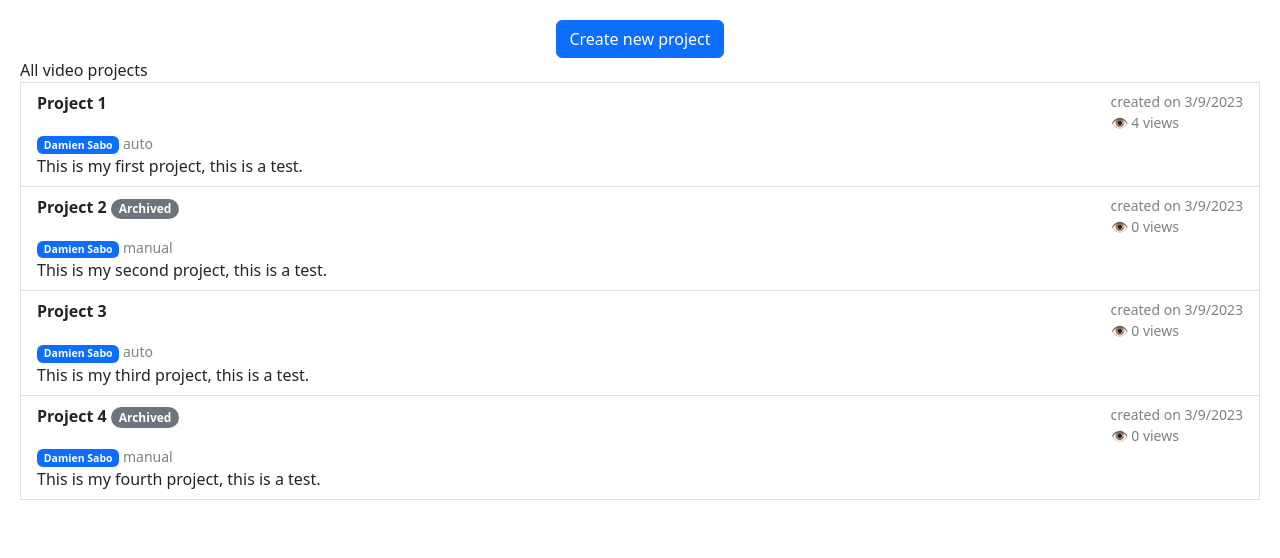
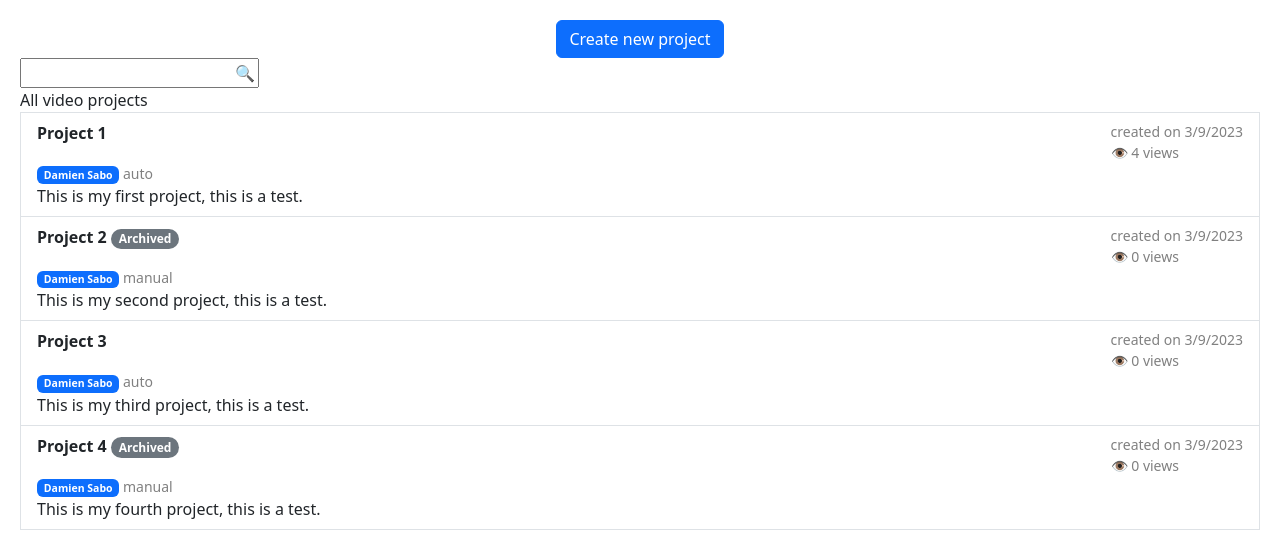
Before and after one commit to damstaylor/video-project-editor, a React (Create React App) app: page / in a window 1280 px wide. Shown: the top 558 px of the page. Built offline with nearby package versions, Linux system fonts and the light colour scheme.

Commit message:
Add project filtering bar feature in VideoProjectList.jsx

```diff
--- a/src/components/VideoProjectList/VideoProjectList.css
+++ b/src/components/VideoProjectList/VideoProjectList.css
@@ -1,3 +1,17 @@
+.VideoProjectList--search-bar {
+  display: flex;
+  align-items: center;
+}
+
+.VideoProjectList--search-bar > div, .VideoProjectList--search-bar > span {
+  position: relative;
+  right: 24px;
+}
+
+.VideoProjectList--close-icon {
+  cursor: pointer;
+}
+
 .VideoProjectList--header {
   text-align: justify;
 }
--- a/src/components/VideoProjectList/VideoProjectList.jsx
+++ b/src/components/VideoProjectList/VideoProjectList.jsx
@@ -1,20 +1,36 @@
-import './VideoProjectList.css';
+import "./VideoProjectList.css";
 import VideoProjectItem from "../VideoProjectItem/VideoProjectItem";
 import {ListGroup} from "react-bootstrap";
+import {useState} from "react";
 
 export default function VideoProjectList({list}) {
+  const [filterStr, setFilterStr] = useState("");
+  const sanitizedFilterStr = filterStr.trim().toLowerCase();
+  const filteredList = list.filter(project => {
+    const sanitizedName = project.name.trim().toLowerCase();
+    const sanitizedDesc = project.description.trim().toLowerCase();
+    return sanitizedName.includes(sanitizedFilterStr) || sanitizedDesc.includes(sanitizedFilterStr);
+  });
+  const handleFilterInput = (event) => {
+    setFilterStr(event.target.value);
+  };
+  const handleClearFilter = () => {
+    if (filterStr.length === 0) {
+      return;
+    }
+    setFilterStr("");
+  };
   return (
     <>
+      <div className="VideoProjectList--search-bar">
+        <input type="text" value={filterStr} onInput={handleFilterInput} />
+        {filterStr.length > 0 ? <div className="VideoProjectList--close-icon" onClick={handleClearFilter}>×</div> : <span className="VideoProjectList--search-icon">🔍</span>}
+      </div>
       <ListGroup as="ul" className="VideoProjectList">
-        <span className="VideoProjectList--header">All video projects</span>
-        {list.length === 0 ?
-          <span>No project found :(</span> :
-          <ul>
-            {list.map(project => (
-              <VideoProjectItem key={project.id} item={project}/>
-            ))}
-          </ul>
-        }
+        <span className="VideoProjectList--header">{filterStr.length > 0 ? `${filteredList.length} results` : "All video projects"}</span>
+        {list.length === 0 ? <span>No project found :(</span> : <ul>
+          {filteredList.map(project => (<VideoProjectItem key={project.id} item={project}/>))}
+        </ul>}
       </ListGroup>
     </>
   );
```
